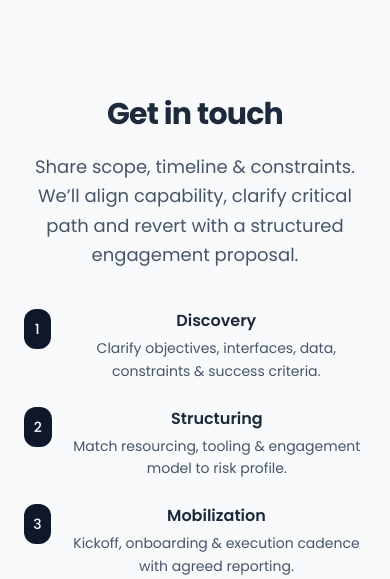
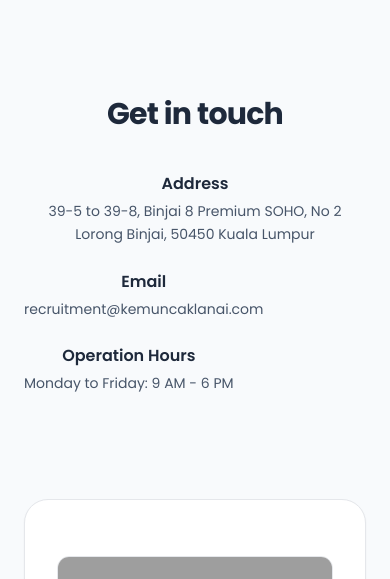
Before and after one commit to izzulamirr/KLSB, a Flask app: page /contact in a window 390 px wide. Shown: the part 96-675 px from the top of the page. Run offline with Flask 3, Linux system fonts and the light colour scheme; some libraries are stand-ins or nearby versions; grey boxes are pictures that could not be loaded.

Commit message:
Latest Contact

```diff
--- a/app/templates/contact.html
+++ b/app/templates/contact.html
@@ -7,90 +7,55 @@
       <!-- Info column -->
       <div class="md:w-5/12 lg:w-4/12 mb-14 md:mb-0">
         <h1 class="text-3xl sm:text-4xl font-bold tracking-tight">Get in touch</h1>
-        <p class="mt-5 text-slate-600 text-lg leading-relaxed">Share scope, timeline & constraints. We’ll align capability, clarify critical path and revert with a structured engagement proposal.</p>
-        <div class="mt-10 space-y-6">
+
+        <div class="mt-10 space-y-6"><p class="mt-5 text-slate-600 text-lg leading-relaxed"></p>
           <div class="flex items-start gap-4">
-            <div class="h-10 w-10 rounded-xl bg-slate-900 text-white flex items-center justify-center text-sm font-medium">1</div>
             <div>
-              <h2 class="font-semibold mb-1">Discovery</h2>
-              <p class="text-sm text-slate-600 leading-relaxed">Clarify objectives, interfaces, data, constraints & success criteria.</p>
+              <h2 class="font-semibold mb-1">Address</h2>
+              <p class="text-sm text-slate-600 leading-relaxed">39-5 to 39-8, Binjai 8 Premium SOHO, No 2 Lorong Binjai, 50450 Kuala Lumpur</p>
             </div>
           </div>
           <div class="flex items-start gap-4">
-            <div class="h-10 w-10 rounded-xl bg-slate-900 text-white flex items-center justify-center text-sm font-medium">2</div>
+            <div class="flex items-start gap-4">
             <div>
-              <h2 class="font-semibold mb-1">Structuring</h2>
-              <p class="text-sm text-slate-600 leading-relaxed">Match resourcing, tooling & engagement model to risk profile.</p>
+              <h2 class="font-semibold mb-1">Email</h2>
+              <p class="text-sm text-slate-600 leading-relaxed">recruitment@kemuncaklanai.com</p>
             </div>
           </div>
+          </div>
           <div class="flex items-start gap-4">
-            <div class="h-10 w-10 rounded-xl bg-slate-900 text-white flex items-center justify-center text-sm font-medium">3</div>
+            <div class="flex items-start gap-4">
             <div>
-              <h2 class="font-semibold mb-1">Mobilization</h2>
-              <p class="text-sm text-slate-600 leading-relaxed">Kickoff, onboarding & execution cadence with agreed reporting.</p>
+              <h2 class="font-semibold mb-1">Operation Hours</h2>
+              <p class="text-sm text-slate-600 leading-relaxed">Monday to Friday: 9 AM - 6 PM</p>
             </div>
+          </div>
           </div>
         </div>
         <div class="mt-12 grid gap-6 text-sm">
-          <div>
-            <div class="uppercase tracking-wide text-xs font-semibold text-slate-500">Email</div>
-            <a href="mailto:info@klsb.example" class="mt-1 inline-block font-medium text-slate-900 hover:underline">info@klsb.example</a>
-          </div>
-          <div>
-            <div class="uppercase tracking-wide text-xs font-semibold text-slate-500">Location</div>
-            <p class="mt-1 text-slate-600">Kuala Lumpur, Malaysia (Remote / Hybrid capable)</p>
-          </div>
+
+
         </div>
       </div>
-      <!-- Form column -->
+      <!-- Form column (replaced with static contact card) -->
       <div class="md:flex-1">
         <div class="bg-white rounded-3xl shadow-sm border p-8 md:p-10 relative overflow-hidden">
-          <div class="absolute inset-0 pointer-events-none" style="background:radial-gradient(circle at 85% 15%, rgba(15,23,42,.08), transparent 55%)"></div>
-          <form class="relative grid gap-6" method="post" action="/contact">
-            <div class="grid gap-6 sm:grid-cols-2">
-              <div>
-                <label class="block text-xs font-semibold tracking-wide uppercase text-slate-500 mb-2">Name</label>
-                <input name="name" required class="w-full rounded-xl border px-4 py-3 focus:outline-none focus:ring-2 focus:ring-slate-400 focus:border-slate-400" placeholder="Your name" />
-              </div>
-              <div>
-                <label class="block text-xs font-semibold tracking-wide uppercase text-slate-500 mb-2">Email</label>
-                <input type="email" name="email" required class="w-full rounded-xl border px-4 py-3 focus:outline-none focus:ring-2 focus:ring-slate-400 focus:border-slate-400" placeholder="you@company.com" />
+
+
+            <div class="mt-6">
+              <!-- Embedded Google Maps iframe for the address -->
+              <div class="w-full rounded-xl overflow-hidden border">
+                <iframe
+                  title="Kemuncak Lanai Office — Binjai 8 Premium SOHO"
+                  src="https://www.google.com/maps?q=39-5%20to%2039-8%2C%20Binjai%208%20Premium%20SOHO%2C%20No%202%20Lorong%20Binjai%2C%2050450%20Kuala%20Lumpur&output=embed"
+                  width="100%"
+                  height="320"
+                  style="border:0;"
+                  allowfullscreen="" loading="lazy" referrerpolicy="no-referrer-when-downgrade">
+                </iframe>
               </div>
             </div>
-            <div class="grid gap-6 sm:grid-cols-2">
-              <div>
-                <label class="block text-xs font-semibold tracking-wide uppercase text-slate-500 mb-2">Company</label>
-                <input name="company" class="w-full rounded-xl border px-4 py-3 focus:outline-none focus:ring-2 focus:ring-slate-400 focus:border-slate-400" placeholder="(optional)" />
-              </div>
-              <div>
-                <label class="block text-xs font-semibold tracking-wide uppercase text-slate-500 mb-2">Timeline</label>
-                <select name="timeline" class="w-full rounded-xl border px-4 py-3 bg-white focus:outline-none focus:ring-2 focus:ring-slate-400 focus:border-slate-400">
-                  <option value="unspecified">Unspecified</option>
-                  <option value="urgent">Urgent / < 1 mo</option>
-                  <option value="quarter">1 - 3 months</option>
-                  <option value="mid">3 - 6 months</option>
-                  <option value="long">> 6 months</option>
-                </select>
-              </div>
-            </div>
-            <div>
-              <label class="block text-xs font-semibold tracking-wide uppercase text-slate-500 mb-2">Service Area</label>
-              <div class="grid sm:grid-cols-2 gap-3">
-                <label class="flex items-center gap-2 text-sm font-medium text-slate-700"><input type="checkbox" name="areas" value="manpower" class="accent-slate-900"> Manpower</label>
-                <label class="flex items-center gap-2 text-sm font-medium text-slate-700"><input type="checkbox" name="areas" value="digital" class="accent-slate-900"> Digitalization</label>
-                <label class="flex items-center gap-2 text-sm font-medium text-slate-700"><input type="checkbox" name="areas" value="cyber" class="accent-slate-900"> Cybersecurity</label>
-                <label class="flex items-center gap-2 text-sm font-medium text-slate-700"><input type="checkbox" name="areas" value="trading" class="accent-slate-900"> Supply & Trading</label>
-              </div>
-            </div>
-            <div>
-              <label class="block text-xs font-semibold tracking-wide uppercase text-slate-500 mb-2">Project Brief</label>
-              <textarea name="brief" rows="5" class="w-full rounded-xl border px-4 py-3 focus:outline-none focus:ring-2 focus:ring-slate-400 focus:border-slate-400" placeholder="Scope, objectives, constraints..."></textarea>
-            </div>
-            <div class="flex flex-col sm:flex-row sm:items-center gap-4 sm:justify-between">
-              <div class="text-xs text-slate-500 leading-snug">By submitting, you confirm relevant internal approvals to engage.</div>
-              <button class="inline-flex justify-center rounded-xl bg-slate-900 text-white px-8 py-3 text-sm font-medium shadow hover:shadow-md transition focus:outline-none focus:ring-2 focus:ring-slate-400">Send Request</button>
-            </div>
-          </form>
+          </div>
         </div>
       </div>
     </div>
```
